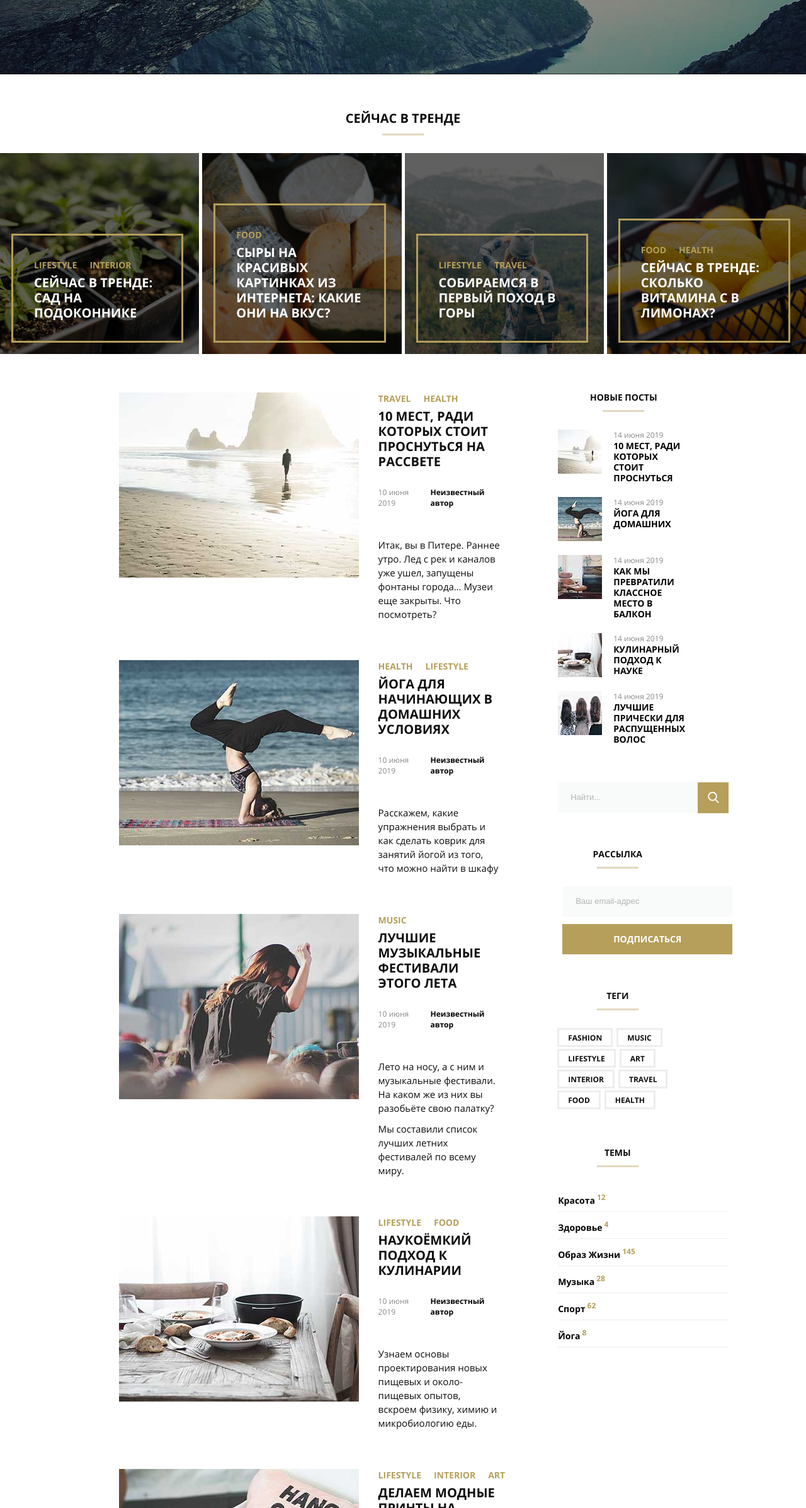
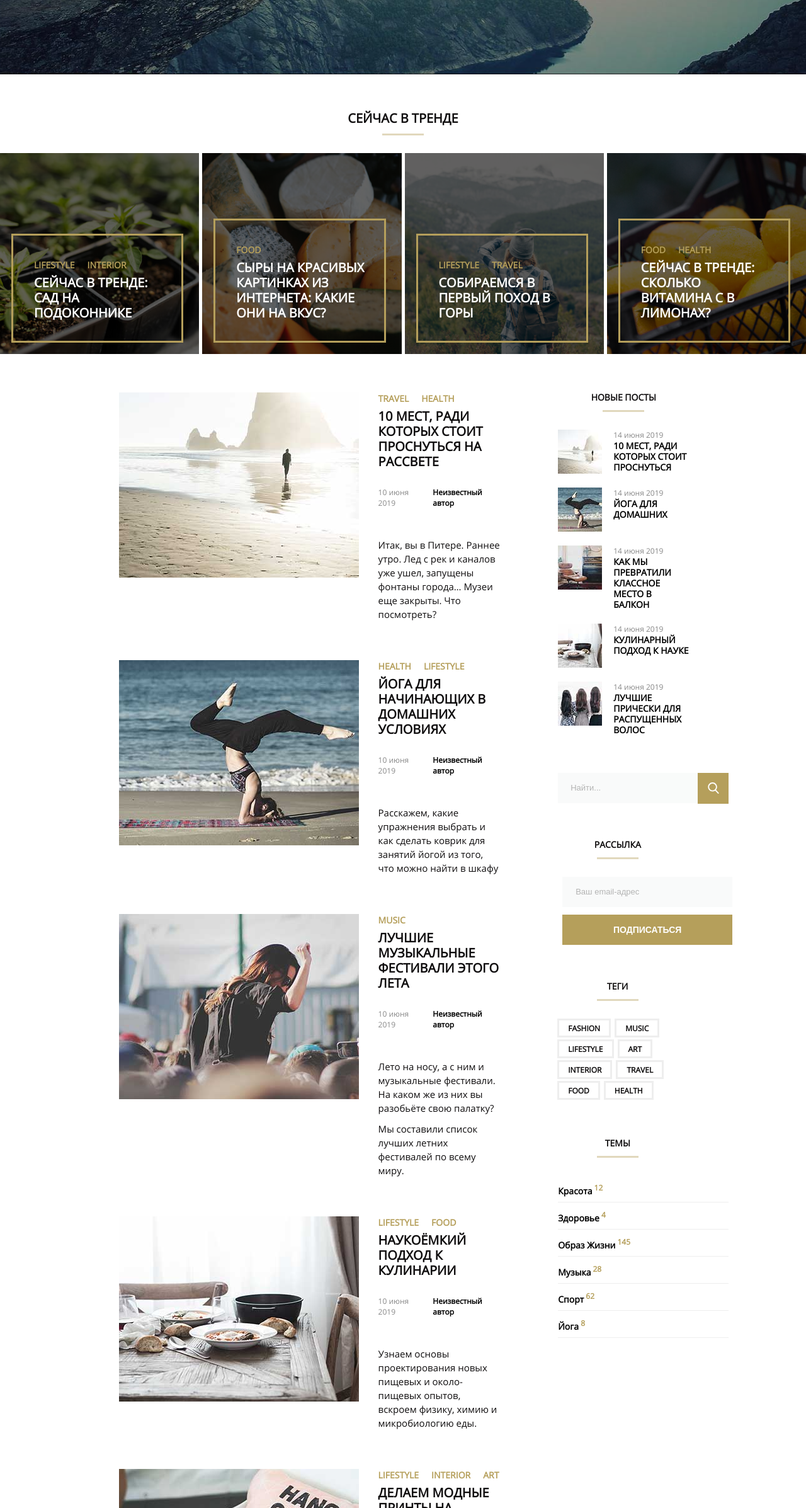
Before and after one commit to Eineleine/mq-diplom, a plain HTML site: page index.html in a window 1280 px wide. Shown: the part 406-2800 px from the top of the page at 63% size. Drawn offline with Linux system fonts and the light colour scheme; files whose address does not match are found by name.

Commit message:
modified:   css/style.css 	modified:   index.html

```diff
--- a/css/style.css
+++ b/css/style.css
@@ -1,22 +1,22 @@
 @font-face {
     src: url("../fonts/OpenSans-Regular.woff");
-    font-family: "OpenSans-Regular";
-    font-weight: 400;
+    font-family: "OpenSans";
+    font-weight: normal;
     font-style: normal;
   }
-  @font-face {
+  /* @font-face {
     src: url("../fonts/OpenSans-Bold.woff");
     font-family: "OpenSans-Bold";
     font-weight: 700;
     font-style: normal;
-  }
+  }*/
   html, body {
     width: 100%;
     overflow-x: hidden;
   }
   body, ul, figure, h1, p {
     margin: 0 auto;
-    font-family: "OpenSans-Regular", sans-serif;
+    font-family: "OpenSans", sans-serif;
     padding: 0;
   }
   a {
@@ -112,7 +112,7 @@
   }
   .header-title {
     width: 42%;
-    font-family: "OpenSans-Bold";
+    font-weight: bold;
     font-size: 45px;
     line-height: 75px;
     margin: 98px auto 7px auto;
@@ -134,7 +134,7 @@
     font-size: 20px;
     text-transform: uppercase;
     color: #0f0d0e;
-    font-family: "OpenSans-Bold";
+    font-weight: Bold;
     margin: auto;
   }
   .banner-title:after {
@@ -196,7 +196,7 @@
     line-height: 24px;
     text-transform: uppercase;
     color: #ffffff;
-    font-family: "OpenSans-Bold";
+    font-weight: Bold;
     padding-top: 7px;
   }
   .banner-cards-title:hover {
@@ -232,18 +232,18 @@
     text-align: left;
     padding-left: 31px;
   }
-  .cards-list-tags-items {
+  .cards-tags-items {
     text-transform: uppercase;
     font-size: 14px;
-    font-family: "OpenSans-Bold";
+    font-weight: Bold;
     padding-right: 20px;
     list-style-type: none;
   }
-  .cards-list-tags-items:hover {
+  .cards-tags-items:hover {
     text-decoration: underline;
     color: #b59f5b;
   }
-  .cards-list-tags-link {
+  .cards-tags-link {
     color: #b59f5b;
     display: block;
   }
@@ -252,7 +252,7 @@
     font-size: 20px;
     line-height: 24px;
     color: #0f0d0e;
-    font-family: "OpenSans-Bold";
+    font-weight: Bold;
     margin-top: 7px;
     margin-bottom: 28px;
   }
@@ -267,7 +267,7 @@
   .cards-author {
     font-size: 12px;
     color: #000000;
-    font-family: "OpenSans-Bold";
+    font-weight: Bold;
   }
   .cards-content {
     font-size: 15px;
@@ -295,7 +295,7 @@
     font-size: 14px;
     text-transform: uppercase;
     color: #0f0d0e;
-    font-family: "OpenSans-Bold";
+    font-weight: Bold;
     margin: 0 auto;
   }
   .aside-title::after {
@@ -331,7 +331,7 @@
     line-height: 17px;
     text-transform: uppercase;
     color: #000000;
-    font-family: "OpenSans-Bold";
+    font-weight: Bold;
   }
   .aside-caption:hover {
     color: #b59f5b;
@@ -407,7 +407,7 @@
     font-size: 14px;
     line-height: 40px;
     text-transform: uppercase;
-    font-family: "OpenSans-Bold";
+    font-weight: Bold;
     color: #ffffff;
     border: none;
     margin-left: 13px;
@@ -425,7 +425,7 @@
     font-size: 12px;
     list-style-type: none;
     text-transform: uppercase;
-    font-family: "OpenSans-Bold";
+    font-weight: Bold;
     height: 30px;
     border: 3px solid #eeeeee;
     box-sizing: border-box;
@@ -448,7 +448,7 @@
   }
   .themes-text {
     font-size: 14px;
-    font-family: "OpenSans-Bold";
+    font-weight: Bold;
     list-style-type: none;
     text-transform: capitalize;
     border-bottom: 1px solid #eeeeee;
@@ -465,7 +465,7 @@
     font-size: 12px;
     line-height: 36px;
     color: #b59f5b;
-    font-family: "OpenSans-Bold";
+    font-weight: Bold;
     vertical-align: super;
     display: inline-block;
     padding-left: 3px;
@@ -518,7 +518,7 @@
     font-size: 20px;
     text-transform: uppercase;
     color: #0f0d0e;
-    font-family: "OpenSans-Bold";
+    font-weight: Bold;
     margin: auto;
   }
   .popup-title:after {
@@ -603,7 +603,7 @@
     font-size: 14px;
     line-height: 40px;
     text-transform: uppercase;
-    font-family: "OpenSans-Bold";
+    font-weight: Bold;
     color: #ffffff;
     border: none;
   }
@@ -643,7 +643,7 @@
     opacity: 0.6;
     z-index: 0;
   }
-  .bottom-banner-card-text {
+  .bottom-banner-text {
     width: 115%;
     border: 3px solid #b59f5b;
     box-sizing: border-box;
@@ -658,7 +658,7 @@
     font-size: 20px;
     text-transform: uppercase;
     color: #0f0d0e;
-    font-family: "OpenSans-Bold";
+    font-weight: Bold;
     margin-bottom: 3px;
   }
   .banner-desc {
@@ -688,7 +688,7 @@
     font-size: 21px;
     text-transform: uppercase;
     color: #0f0d0e;
-    font-family: "OpenSans-Bold";
+    font-weight: Bold;
   }
   .banner-old-price {
     font-size: 14px;
@@ -698,7 +698,7 @@
     font-size: 14px;
     text-transform: uppercase;
     color: #ffffff;
-    font-family: "OpenSans-Bold";
+    font-weight: Bold;
     width: 140px;
     height: 48px;
     background-color: #b59f5b;
@@ -751,7 +751,7 @@
   .copyright-title {
     font-size: 12px;
     color: #999999;
-    font-family: "OpenSans-Bold";
+    font-weight: Bold;
     padding-left: 12px;
   }
 
@@ -968,7 +968,7 @@
       width: 100%;
       min-height: 283px;
     }
-    .bottom-banner-card-text {
+    .bottom-banner-text {
       max-width: 114%;
       padding: 49px 22px 24px 17px;
     }
@@ -1163,7 +1163,7 @@
     .banner-card-first {
       margin-right: 18%;
     }
-    .bottom-banner-card-text {
+    .bottom-banner-text {
       width: 136%;
       padding: 51px 20px 26px 23px;
       margin-top: -11px;
@@ -1188,9 +1188,9 @@
       margin: 0px 16px 14px 18px;
       padding: 10px 0px 6px 9px;
     }
-    .cards-list-tags-items {
+    .cards-tags-items {
       font-size: 11px;
-      font-family: "OpenSans-Bold";
+      font-weight: Bold;
     }
     .banner-cards-title {
       font-size: 12px;
--- a/index.html
+++ b/index.html
@@ -31,8 +31,8 @@
             <article class="banner-card banner-card-garden">
                 <div class="banner-card-text">
                     <ul class="cards-tags-list flex-row">
-                        <li class="cards-list-tags-items"><a class="cards-list-tags-link" href="#0">lifestyle</a></li>
-                        <li class="cards-list-tags-items"><a class="cards-list-tags-link" href="#0">interior</a></li>
+                        <li class="cards-tags-items"><a class="cards-tags-link" href="#0">lifestyle</a></li>
+                        <li class="cards-tags-items"><a class="cards-tags-link" href="#0">interior</a></li>
                     </ul>
                     <a href="#0"><h1 class="banner-cards-title">сейчас в тренде: сад на подоконнике</h1></a>
                 </div>
@@ -40,7 +40,7 @@
             <article class="banner-card banner-card-cheese">
                 <div class="banner-card-text">
                     <ul class="cards-tags-list flex-row">
-                        <li class="cards-list-tags-items"><a class="cards-list-tags-link" href="#0">food</a></li>
+                        <li class="cards-tags-items"><a class="cards-tags-link" href="#0">food</a></li>
                     </ul>
                     <a href="#0"><h1 class="banner-cards-title">сыры на красивых картинках из интернета: какие они на вкус?</h1></a>
                 </div>
@@ -48,8 +48,8 @@
             <article class="banner-card banner-card-hike">
                 <div class="banner-card-text">
                     <ul class="cards-tags-list flex-row">
-                        <li class="cards-list-tags-items"><a class="cards-list-tags-link" href="#0">lifestyle</a></li>
-                        <li class="cards-list-tags-items"><a class="cards-list-tags-link" href="#0">travel</a></li>
+                        <li class="cards-tags-items"><a class="cards-tags-link" href="#0">lifestyle</a></li>
+                        <li class="cards-tags-items"><a class="cards-tags-link" href="#0">travel</a></li>
                     </ul>
                     <a href="#0"><h1 class="banner-cards-title">собираемся в первый поход в горы</h1></a>
                 </div>
@@ -57,8 +57,8 @@
             <article class="banner-card banner-card-lemon">
                 <div class="banner-card-text ">
                     <ul class="cards-tags-list flex-row">
-                        <li class="cards-list-tags-items"><a class="cards-list-tags-link" href="#0">food</a></li>
-                        <li class="cards-list-tags-items"><a class="cards-list-tags-link" href="#0">health</a></li>
+                        <li class="cards-tags-items"><a class="cards-tags-link" href="#0">food</a></li>
+                        <li class="cards-tags-items"><a class="cards-tags-link" href="#0">health</a></li>
                     </ul>
                     <a href="#0"><h1 class="banner-cards-title">сейчас в тренде: сколько витамина с в лимонах?</h1></a>
                 </div>
@@ -71,8 +71,8 @@
                 <img class="cards-img" src="images/last-post1.jpg" alt="10 мест, ради которых стоит проснуться на рассвете">
                 <div class="cards-info">
                     <ul class="cards-tags-list flex-row">
-                        <li class="cards-list-tags-items"><a class="cards-list-tags-link" href="#0">Travel</a></li>
-                        <li class="cards-list-tags-items"><a class="cards-list-tags-link" href="#0">Health</a></li>
+                        <li class="cards-tags-items"><a class="cards-tags-link" href="#0">Travel</a></li>
+                        <li class="cards-tags-items"><a class="cards-tags-link" href="#0">Health</a></li>
                     </ul>
                     <a href="#0"><h1 class="cards-title">10 мест, ради которых стоит проснуться на рассвете</h1></a>
                     <div class="cards-create flex-row">
@@ -88,8 +88,8 @@
                 <img class="cards-img" src="images/last-post2.jpg" alt="Йога для начинающих в домашних условиях">
                 <div class="cards-info">
                     <ul class="cards-tags-list flex-row">
-                        <li class="cards-list-tags-items"><a class="cards-list-tags-link" href="#0">health</a></li>
-                        <li class="cards-list-tags-items"><a class="cards-list-tags-link" href="#0">lifestyle</a></li>
+                        <li class="cards-tags-items"><a class="cards-tags-link" href="#0">health</a></li>
+                        <li class="cards-tags-items"><a class="cards-tags-link" href="#0">lifestyle</a></li>
                     </ul>
                     <a href="#0"><h1 class="cards-title">Йога для начинающих в домашних условиях</h1></a>
                     <div class="cards-create flex-row">
@@ -105,7 +105,7 @@
                 <img class="cards-img" src="images/last-post3.jpg" alt="Лучшие музыкальные фестивали этого лета">
                 <div class="cards-info">
                     <ul class="cards-tags-list flex-row">
-                        <li class="cards-list-tags-items"><a class="cards-list-tags-link" href="#0">Music</a></li>
+                        <li class="cards-tags-items"><a class="cards-tags-link" href="#0">Music</a></li>
                     </ul>
                     <a href="#0"><h1 class="cards-title">Лучшие музыкальные фестивали этого лета</h1></a>
                     <div class="cards-create flex-row">
@@ -122,8 +122,8 @@
                 <img class="cards-img" src="images/last-post4.jpg" alt="Наукоёмкий подход к кулинарии">
                 <div class="cards-info">
                     <ul class="cards-tags-list flex-row">
-                        <li class="cards-list-tags-items"><a class="cards-list-tags-link" href="#0">lifestyle</a></li>
-                        <li class="cards-list-tags-items"><a class="cards-list-tags-link" href="#0">food</a></li>
+                        <li class="cards-tags-items"><a class="cards-tags-link" href="#0">lifestyle</a></li>
+                        <li class="cards-tags-items"><a class="cards-tags-link" href="#0">food</a></li>
                     </ul>
                     <a href="#0"><h1 class="cards-title">Наукоёмкий подход к кулинарии</h1></a>
                     <div class="cards-create flex-row">
@@ -139,9 +139,9 @@
                 <img class="cards-img" src="images/last-post5.jpg" alt="делаем модные принты на подушках для интерьера">
                 <div class="cards-info">
                     <ul class="cards-tags-list flex-row">
-                        <li class="cards-list-tags-items"><a class="cards-list-tags-link" href="#0">lifestyle</a></li>
-                        <li class="cards-list-tags-items"><a class="cards-list-tags-link" href="#0">interior</a></li>
-                        <li class="cards-list-tags-items"><a class="cards-list-tags-link" href="#0">art</a></li>
+                        <li class="cards-tags-items"><a class="cards-tags-link" href="#0">lifestyle</a></li>
+                        <li class="cards-tags-items"><a class="cards-tags-link" href="#0">interior</a></li>
+                        <li class="cards-tags-items"><a class="cards-tags-link" href="#0">art</a></li>
                     </ul>
                     <a href="#0"><h1 class="cards-title">делаем модные принты на подушках для интерьера</h1></a>
                     <div class="cards-create flex-row">
@@ -286,7 +286,7 @@
                     <source srcset="images/shop-item-tablet1.jpg" media="(max-width: 1200px)">
                     <img src="images/shop-item-desk1.jpg" alt="Набор из двух подушек с модными принтами">
                 </picture>
-                <div class="bottom-banner-card-text">
+                <div class="bottom-banner-text">
                     <h1 class="banner-card-title">подушки на диван</h1>
                     <p class="banner-desc">Набор из двух подушек с модными принтами. Видео о создании
                         <a class="banner-link">здесь</a>.</p>
@@ -307,7 +307,7 @@
                     <source srcset="images/shop-item-tablet2.jpg" media="(max-width: 1200px)">
                     <img src="images/shop-item-desk2.jpg" alt="Интерьерная рукодельная кукла «Зайчик»">
                 </picture>
-                <div class="bottom-banner-card-text">
+                <div class="bottom-banner-text">
                     <h1 class="banner-card-title">Кукла «Зайчик»</h1>
                     <p class="banner-desc">
                         Интерьерная рукодельная кукла «Зайчик», созданию которой посвящена <a class="banner-link">весенняя серия постов</a> в блоге и несколько подкастов.
@@ -328,7 +328,7 @@
                     <source srcset="images/shop-item-tablet3.jpg" media="(max-width: 1200px)">
                     <img src="images/shop-item-desk3.jpg" alt="Необычная рамка для украшения дома из видео">
                 </picture>
-                <div class="bottom-banner-card-text">
+                <div class="bottom-banner-text">
                     <h1 class="banner-card-title">Шестиугольная рамка</h1>
                     <p class="banner-desc">
                         Необычная рамка для украшения дома из видео <a class="banner-link">«Как сделать рамку из подручных средств за 30 минут»</a>
```
